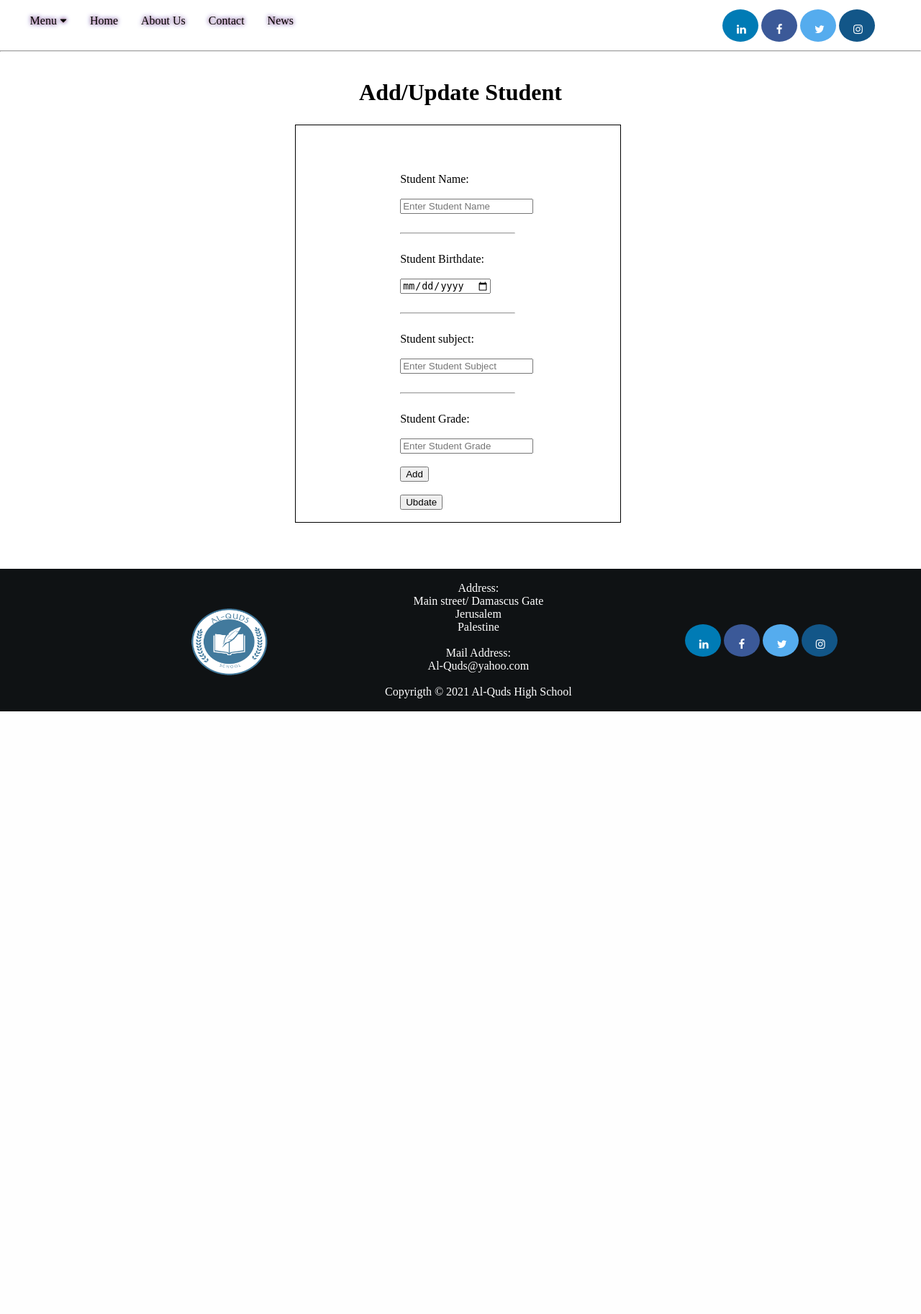
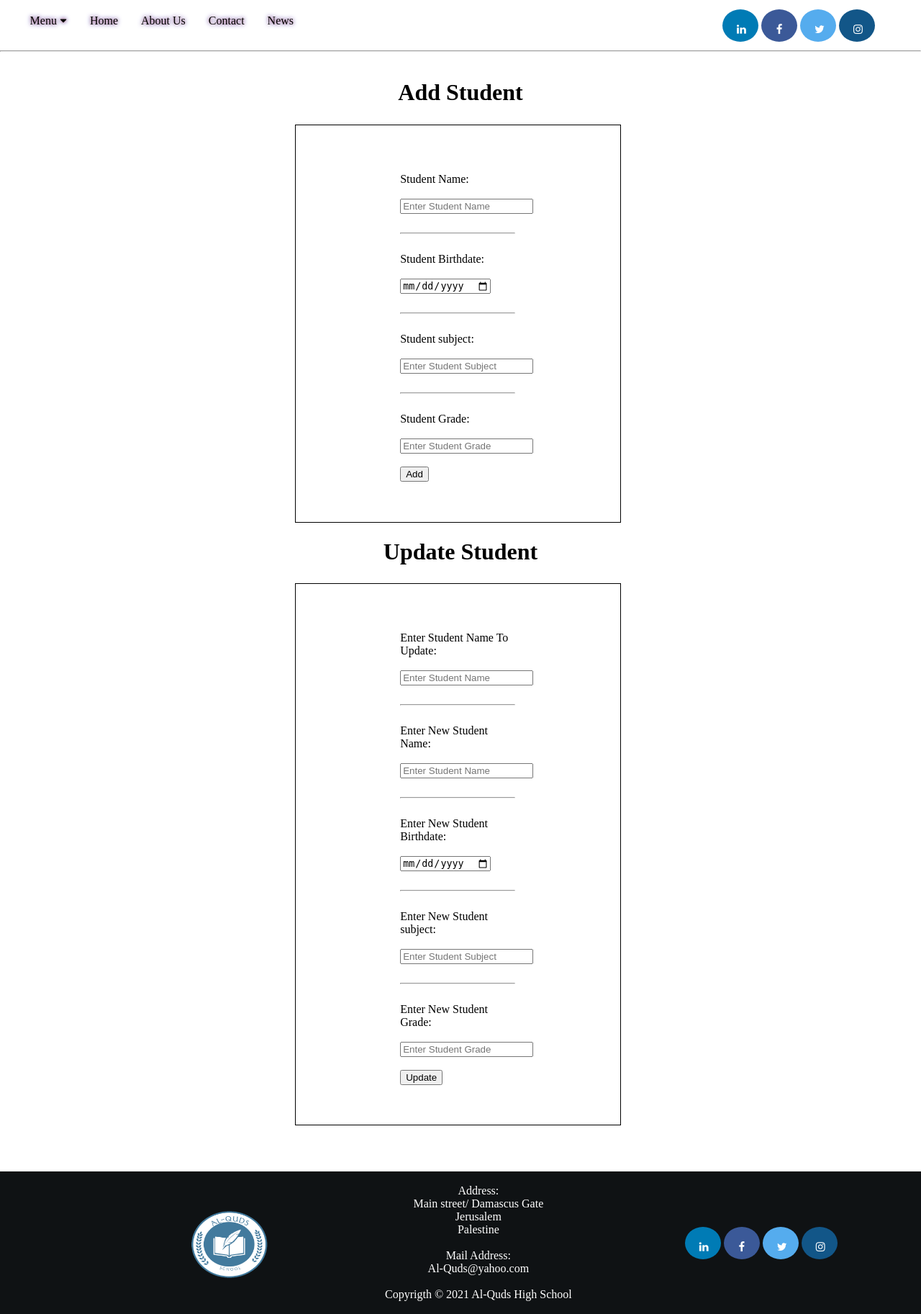
Before and after one commit to jenan-morrar/FirstTask, a Django app: page /studentForm/ in a window 1280 px wide. Shown: the part 204-2029 px from the top of the page at 72% size. Before the commit the page ends 1192 px from the top, so only its background shows below. Run offline with Django 3.2, Linux system fonts and the light colour scheme.

Commit message:
Crating Forms and Models

```diff
--- a/SchoolProject/templates/news.html
+++ b/SchoolProject/templates/news.html
@@ -16,7 +16,7 @@
            {% load static  %}
             <img src="{% static 'images/image3.jpg' %}" alt="background Image">
             <div class="centered">
-                <p>We Have Running Competition Next week, the Registration will start at tomorrow 8/8/2021 .</p>
+                <p>We Have Running Competition Next week, the Registration will start tomorrow 8/8/2021 .</p>
             </div>
         </div>
     </section>
--- a/SchoolProject/templates/studentForm.html
+++ b/SchoolProject/templates/studentForm.html
@@ -2,7 +2,7 @@
 
 {% block content %}
 <hr id="hLine">
-<h1 style="text-align:center;">Add/Update Student</h1>
+<h1 style="text-align:center;">Add Student</h1>
 <form action="{% url 'studentForm' %}" method="post" style="height:500px;">{% csrf_token %}
     <div style="padding:10% 30%">
     <label>Student Name:</label>
@@ -25,8 +25,36 @@
     <input type="text" name="StudentGrade" PLACEHOLDER="Enter Student Grade">
     <br><br>
     <input type="submit" name="AddStudent" value="Add">
+    </div>
+</form>
+<h1 style="text-align:center;">Update Student</h1>
+<form action="{% url 'studentForm' %}" method="post" style="height:700px;">{% csrf_token %}
+    <div style="padding:10% 30%">
+        <label>Enter Student Name To Update:</label>
+    <br><br>
+    <input type="text" name="UpdateStudentName" PLACEHOLDER="Enter Student Name">
         <br><br>
-        <input type="submit" name="UbdateStudent" value="Ubdate">
+        <hr><br>
+    <label>Enter New Student Name:</label>
+    <br><br>
+    <input type="text" name="NewStudentName" PLACEHOLDER="Enter Student Name">
+    <br><br>
+    <hr><br>
+    <label> Enter New Student Birthdate:</label>
+    <br><br>
+    <input type="date" name="NewStudentBirthdate">
+    <br><br>
+    <hr><br>
+    <label>Enter New Student subject:</label>
+    <br><br>
+    <input type="text" name="NewStudentSubject" PLACEHOLDER="Enter Student Subject">
+    <br><br>
+    <hr><br>
+    <label>Enter New Student Grade:</label>
+    <br><br>
+    <input type="text" name="NewStudentGrade" PLACEHOLDER="Enter Student Grade">
+    <br><br>
+        <input type="submit" name="UpdateStudent" value="Update">
     </div>
 </form>
 {% endblock content %}
```
Also changed, not shown: SchoolProject/templates/classRoomForm.html (+18 -8 lines), SchoolProject/templates/gradeForm.html (+16 -6 lines), SchoolProject/templates/subjectForm.html (+21 -2 lines), SchoolProject/templates/teacherForm.html (+21 -2 lines).
